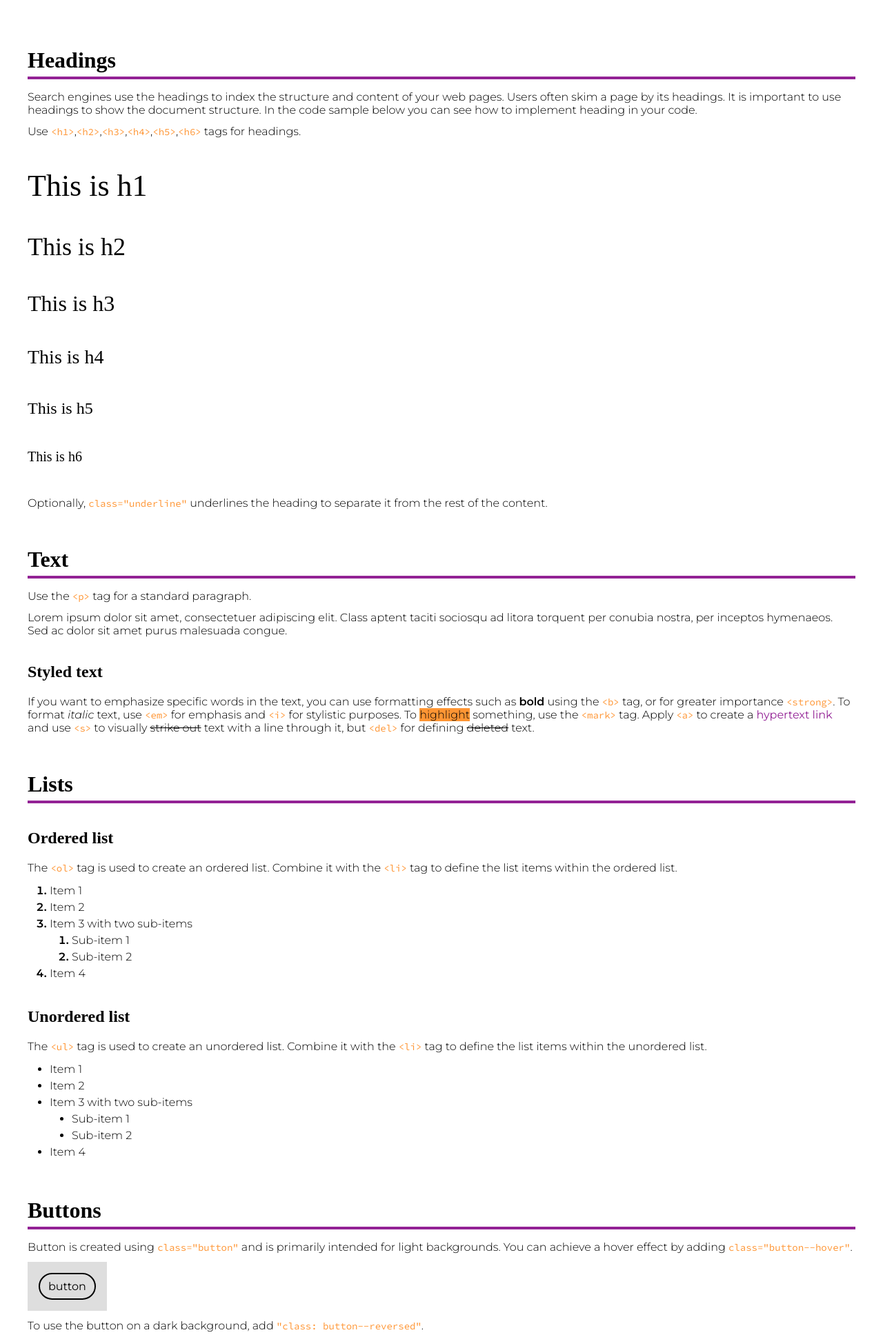
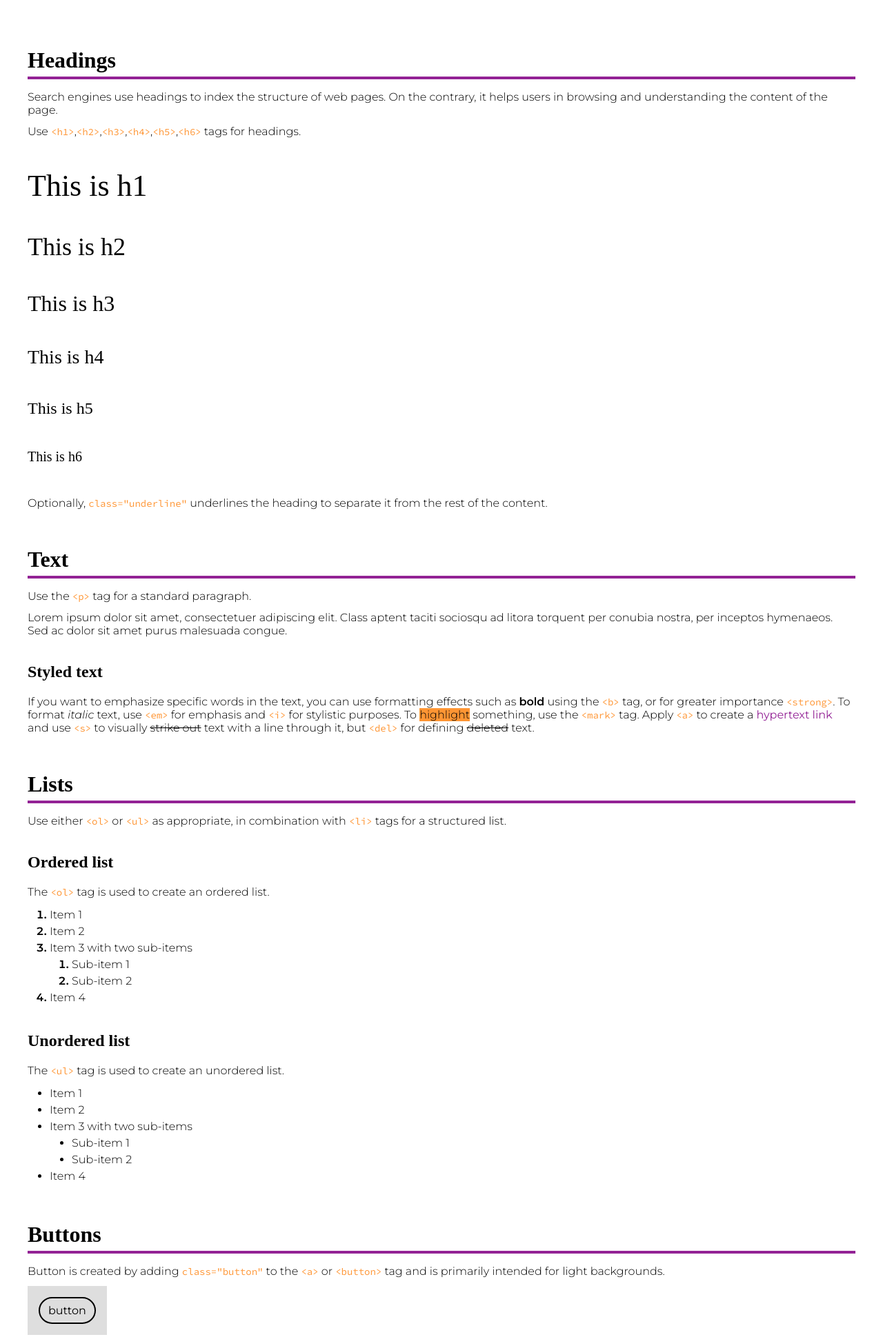
Before and after one commit to pslib-cz/2023-l4-web-typographic-library-NatalieRysava, a plain HTML site: page demo.html in a window 1280 px wide. Shown: the part 440-2379 px from the top of the page at 69% size. Drawn offline with nearby package versions, Linux system fonts and the light colour scheme; grey boxes are pictures that could not be loaded; a web font is replaced by a local one.

Commit message:
readme buttons

```diff
--- a/demo.html
+++ b/demo.html
@@ -40,7 +40,7 @@
     <main>
         <section id="headings">
             <h2>Headings</h2>
-                <p>Search engines use the headings to index the structure and content of your web pages. Users often skim a page by its headings. It is important to use headings to show the document structure. In the code sample below you can see how to implement heading in your code.</p>
+                <p>Search engines use headings to index the structure of web pages. On the contrary, it helps users in browsing and understanding the content of the page.</p>
                 <p>Use <code>&lt;h1&gt;</code>,<code>&lt;h2&gt;</code>,<code>&lt;h3&gt;</code>,<code>&lt;h4&gt;</code>,<code>&lt;h5&gt;</code>,<code>&lt;h6&gt;</code> tags for headings.</p>
                 <p class="h1--replace">This is h1</p>
                 <h2 class="h2--replace">This is h2</h2>
@@ -59,8 +59,9 @@
             </section>
             <section id="lists">
                 <h2>Lists</h2>
+                <p>Use either <code>&lt;ol&gt;</code> or <code>&lt;ul&gt;</code> as appropriate, in combination with <code>&lt;li&gt;</code> tags for a structured list.</p>
                     <h3>Ordered list</h3>
-                    <p>The <code>&lt;ol&gt;</code> tag is used to create an ordered list. Combine it with the <code>&lt;li&gt;</code> tag to define the list items within the ordered list.</p>
+                    <p>The <code>&lt;ol&gt;</code> tag is used to create an ordered list. </p>
                     <ol>
                         <li>Item 1</li>
                         <li>Item 2</li>
@@ -73,7 +74,7 @@
                         <li>Item 4</li>
                     </ol>
                     <h3>Unordered list</h3>
-                    <p>The <code>&lt;ul&gt;</code> tag is used to create an unordered list. Combine it with the <code>&lt;li&gt;</code> tag to define the list items within the unordered list.</p>
+                    <p>The <code>&lt;ul&gt;</code> tag is used to create an unordered list.</p>
                     <ul>
                         <li>Item 1</li>
                         <li>Item 2</li>
@@ -89,13 +90,13 @@
             </section>
             <section id="buttons">
                 <h2>Buttons</h2>
-                <p>Button is created using <code>class="button"</code> and is primarily intended for light backgrounds. You can achieve a hover effect by adding <code>class="button--hover"</code>.</p>
+                <p>Button is created by adding <code>class="button"</code> to the <code>&lt;a&gt;</code> or <code>&lt;button&gt;</code> tag and is primarily intended for light backgrounds.
                 <div class="button-box">
-                    <a class="button button--hover" href="#">Button</a>
+                    <a class="button" href="#">Button</a>
                 </div>
                 <p>To use the button on a dark background, add <code>"class: button--reversed"</code>.</p>
                 <div class="button-box">
-                    <a class="button button--reversed button--hover" href="#">Button</a>
+                    <a class="button button--reversed" href="#">Button</a>
                 </div>
             </section>
             <section id="tables">
```
Also changed, not shown: 1 other file.
